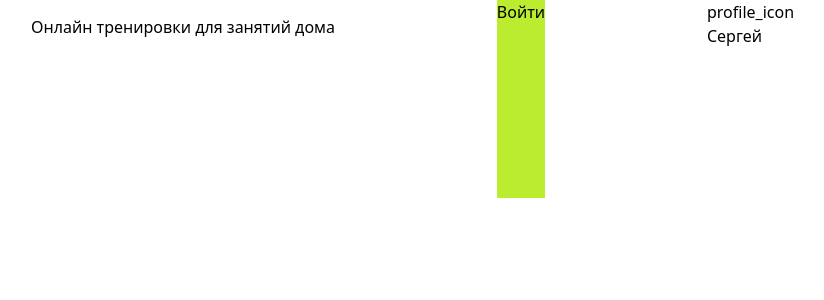
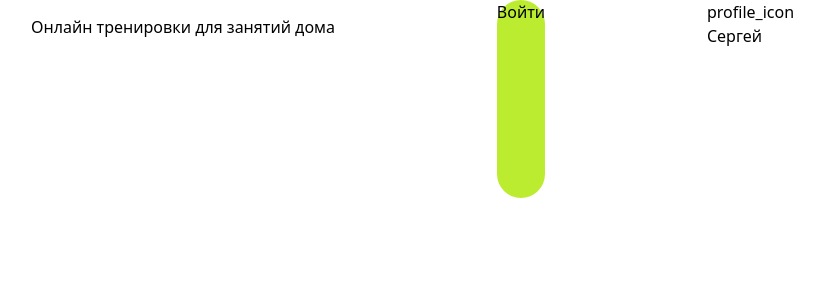
Before and after one commit to ruslankrivilin/SkyFitnessPro_TeamDev, a React (Vite) app: page / in a window 1280 px wide. Shown: the top 300 px of the page, without its empty margins (121-945 px from the left). Built offline with nearby package versions, Linux system fonts and the light colour scheme.

Commit message:
изменение класса кнопкти

```diff
--- a/src/components/Common/Header.tsx
+++ b/src/components/Common/Header.tsx
@@ -15,7 +15,7 @@ export default function Header() {
       </div>
 
       <div
-        className="rounded-button bg-mainColor text-black" /* onClick={handleSigninForm} */
+        className="rounded-buttonRadius bg-mainColor text-black" /* onClick={handleSigninForm} */
       >
         Войти
       </div>
```
